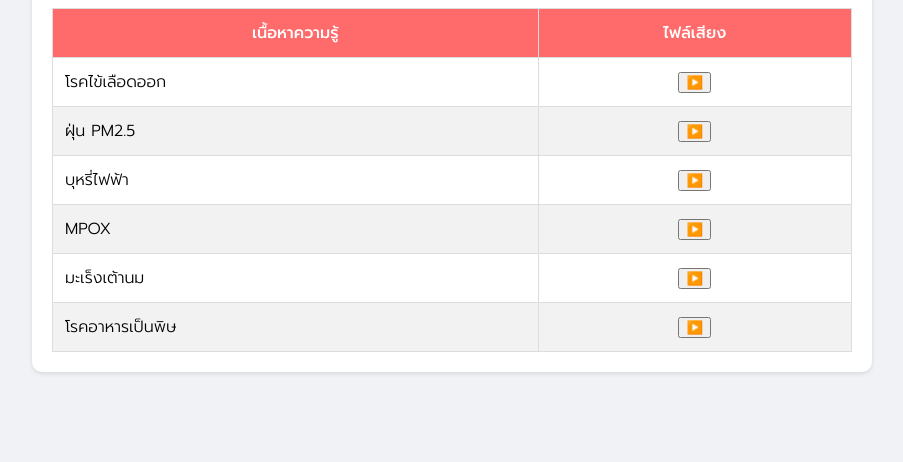
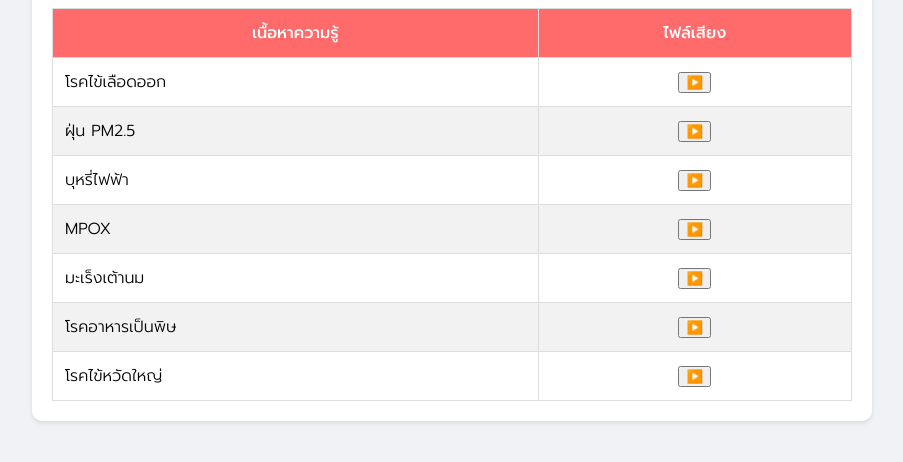
Before and after one commit to JS-nonsaad/nsspodcast, a plain HTML site: page index.html in a window 1280 px wide. Shown: the part 132-594 px from the top of the page, without its empty margins (188-1091 px from the left). Drawn offline with Linux system fonts and the light colour scheme.

Commit message:
Update index.html

```diff
--- a/index.html
+++ b/index.html
@@ -141,6 +141,10 @@
         {
             title: "โรคอาหารเป็นพิษ",
             audioUrl: "https://js-nonsaad.github.io/pm2.5/7.โรคอาหารเป็นพิษ.mp3"
+        },
+        {
+            title: "โรคไข้หวัดใหญ่",
+            audioUrl: "https://js-nonsaad.github.io/pm2.5/8.โรคไข้หวัดใหญ่.mp3"
         }
 
     ];
```
